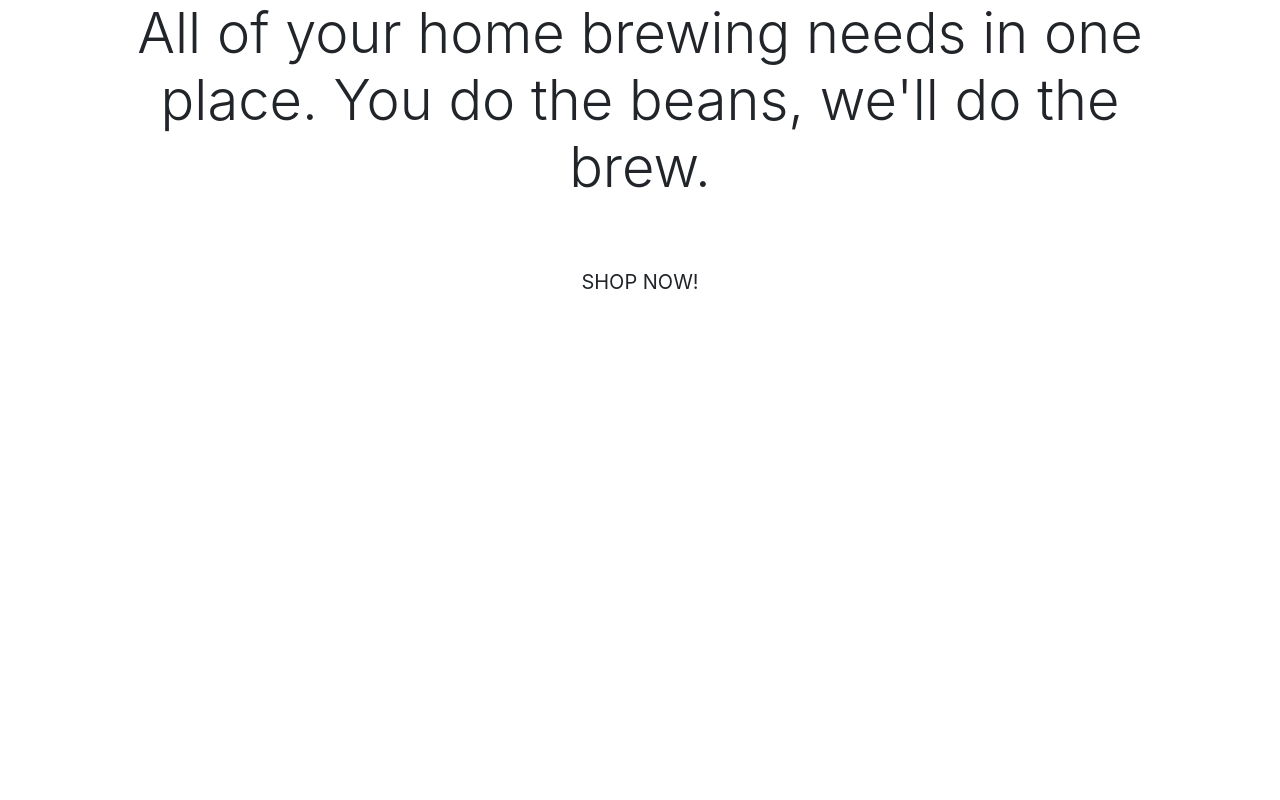
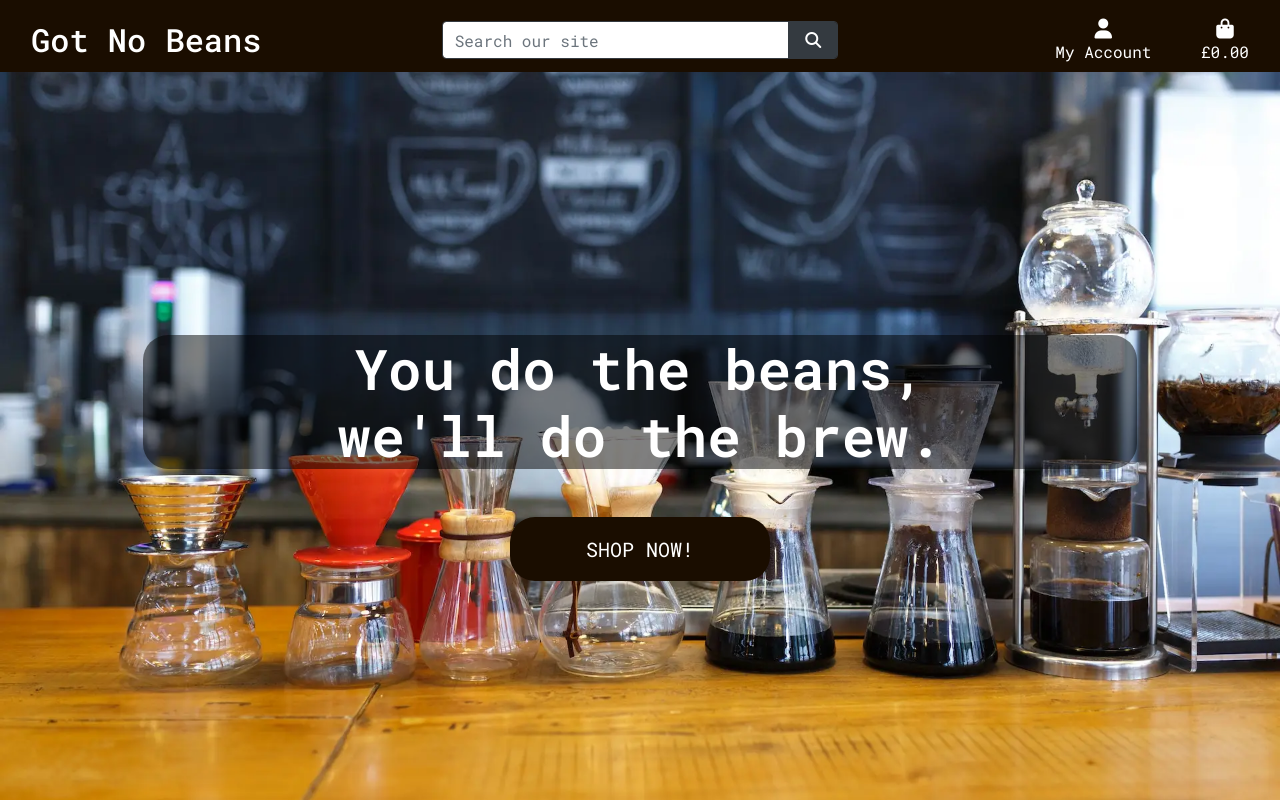
Before and after one commit to davecoll3/GotNoBeans, a Django app: page / in a window 1280 px wide. Run offline with Django 3.2, Linux system fonts and the light colour scheme; some libraries are stand-ins or nearby versions.

Commit message:
feat: completed homepage header and css

```diff
--- a/got_no_beans/settings.py
+++ b/got_no_beans/settings.py
@@ -151,6 +151,10 @@ USE_TZ = True
 # https://docs.djangoproject.com/en/3.2/howto/static-files/
 
 STATIC_URL = '/static/'
+STATICFILES_DIRS = (os.path.join(BASE_DIR, 'static'),)
+
+MEDIA_URL = '/media/'
+MEDIA_ROOT = os.path.join(BASE_DIR, 'media')
 
 # Default primary key field type
 # https://docs.djangoproject.com/en/3.2/ref/settings/#default-auto-field
--- a/got_no_beans/urls.py
+++ b/got_no_beans/urls.py
@@ -15,9 +15,11 @@ Including another URLconf
 """
 from django.contrib import admin
 from django.urls import path, include
+from django.conf import settings
+from django.conf.urls.static import static
 
 urlpatterns = [
     path('admin/', admin.site.urls),
     path('accounts/', include('allauth.urls')),
     path('', include('home.urls')),
-]
+] + static(settings.MEDIA_URL, document_root=settings.MEDIA_ROOT)
--- a/home/templates/home/index.html
+++ b/home/templates/home/index.html
@@ -13,9 +13,10 @@
     <div class="container h-100">
         <div class="row h-100">
             <div class="col-12 my-auto text-center">
-                <h3 class="display-4">
-                    All of your home brewing needs in one place.
-                    You do the beans, we'll do the brew.
+                <h3 class="display-4 homepage-body-text">
+                    You do the beans,
+                    <br>
+                    we'll do the brew.
                 </h3>
                 <div class="my-5">
                     <h4>
--- /dev/null
+++ b/static/css/base.css
@@ -0,0 +1,83 @@
+html {
+    height: 100%;
+}
+
+body {
+    background: url('/media/homepage_background.webp') no-repeat center center fixed;
+    background-size: cover;
+    height: calc(100vh - 164px);
+    color: white;
+    font-family: 'Roboto Mono';
+}
+
+/* from Bulma */
+.icon {
+    align-items: center;
+    display: inline-flex;
+    justify-content: center;
+    height: 1.5rem;
+    width: 1.5rem;
+}
+
+.main-logo-link {
+    width: fit-content;
+}
+
+/* Header */
+#topnav {
+    background-color: #1a0d00;
+}
+
+/* Buttons */
+.shop-now-btn {
+    background: #1a0d00;
+    color: white;
+    min-width: 260px;
+    border-radius: 25px;
+}
+
+.btn-black {
+    background: #1a0d00;
+    color: white;
+}
+
+.shop-now-button:hover,
+.shop-now-button:active,
+.shop-now-button:focus,
+.btn-black:hover,
+.btn-black:active,
+.btn-black:focus {
+    background: #1a0d00;
+    color: white;
+}
+
+/* Homepage */
+.homepage-body-text {
+    font-weight: 600;
+    background-color: rgba(0,0,0,.5);
+    border-radius: 25px;
+}
+
+/* -------------------------------- Media Queries */
+
+/* Slightly larger container on xl screens */
+@media (min-width: 1200px) {
+  .container {
+    max-width: 80%;
+  }
+}
+
+/* fixed top navbar only on medium and up */
+@media (min-width: 992px) {
+    .fixed-top-desktop-only {
+        position: fixed;
+        top: 0;
+        right: 0;
+        left: 0;
+        z-index: 1030;
+    }
+
+    .header-container {
+        padding-top: 164px;
+    }
+}
--- a/templates/base.html
+++ b/templates/base.html
@@ -15,6 +15,8 @@
 
     {% block corecss %}
         <link rel="stylesheet" href="https://cdn.jsdelivr.net/npm/bootstrap@4.6.2/dist/css/bootstrap.min.css" integrity="sha384-xOolHFLEh07PJGoPkLv1IbcEPTNtaed2xpHsD9ESMhqIYd0nLMwNLD69Npy4HI+N" crossorigin="anonymous">
+        <link rel="stylesheet" href="https://fonts.googleapis.com/css2?family=Roboto+Mono:wght@300;400;500;600;700&display=swap">
+        <link rel="stylesheet" href="{% static 'css/base.css' %}">
     {% endblock %}
 
     {% block extra_css %}
@@ -22,9 +24,9 @@
 
     {% block corejs %}
         <script src="https://cdn.jsdelivr.net/npm/jquery@3.5.1/dist/jquery.min.js" integrity="sha256-9/aliU8dGd2tb6OSsuzixeV4y/faTqgFtohetphbbj0=" crossorigin="anonymous"></script>
-        <script src="https://cdn.jsdelivr.net/npm/popper.js@1.16.1/dist/umd/popper.min.js" integrity="sha384-9/reFTGAW83EW2RDu2S0VKaIzap3H66lZH81PoYlFhbGU+6BZp6G7niu735Sk7lN" crossorigin="anonymous"></script>
-        <script src="https://cdn.jsdelivr.net/npm/bootstrap@4.6.2/dist/js/bootstrap.min.js" integrity="sha384-+sLIOodYLS7CIrQpBjl+C7nPvqq+FbNUBDunl/OZv93DB7Ln/533i8e/mZXLi/P+" crossorigin="anonymous"></script>
-    {% endblock %}
+        <script src="https://cdn.jsdelivr.net/npm/bootstrap@4.6.2/dist/js/bootstrap.bundle.min.js" integrity="sha384-Fy6S3B9q64WdZWQUiU+q4/2Lc9npb8tCaSX9FK7E8HnRr0Jz8D6OP9dO5Vg3Q9ct" crossorigin="anonymous"></script>
+        <script src="https://kit.fontawesome.com/264c721967.js" crossorigin="anonymous"></script>
+        {% endblock %}
 
     {% block extra_js %}
     {% endblock %}
@@ -32,7 +34,67 @@
     <title>Got No Beans {% block extra_title %}{% endblock %}</title>
   </head>
   <body>
-    <header class="container-fluid fixed-top"></header>
+    <header class="container-fluid fixed-top">
+        <div id="topnav" class="row pt-lg-2 d-none d-lg-flex">
+            <div class="col-12 col-lg-4 my-auto py-1 py-lg-0 text-center text-lg-left">
+                <a href="{% url 'home' %}" class="nav-link main-logo-link text-white">
+                    <h2 class="my-0">Got No Beans</h2>
+                </a>
+            </div>
+            <div class="col-12 col-lg-4 my-auto py-1 py-lg-0">
+                <form method="GET" action="">
+                    <div class="input-group w-100">
+                        <input class="form-control border border-dark" type="text" name="q" placeholder="Search our site">
+                        <div class="input-group-append">
+                            <button class="form-control btn btn-dark border border-dark" type="submit">
+                                <span class="icon">
+                                    <i class="fas fa-search"></i>
+                                </span>
+                            </button>
+                        </div>
+                    </div>
+                </form>
+            </div>
+            <div class="col-12 col-lg-4 my-auto py-1 py-lg-0">
+                <ul class="list-inline list-unstyled text-center text-lg-right my-0">
+                    <li class="list-inline-item dropdown">
+                        <a class="text-white nav-link" href="#" id="user-options" data-toggle="dropdown" aria-haspopup="true" aria-expanded="false">
+                            <div class="text-center">
+                                <div><i class="fas fa-user fa-lg"></i></div>
+                                <p class="my-0">My Account</p>
+                            </div>
+                        </a>
+                        <div class="dropdown-menu border-0" aria-labelledby="user-options">
+                            {% if request.user.is_authenticated %}
+                                {% if request.user.is_superuser %}
+                                    <a href="" class="dropdown-item">Product Management</a>
+                                {% endif %}
+                                <a href="" class="dropdown-item">My Profile</a>
+                                <a href="{% url 'account_logout' %}" class="dropdown-item">Logout</a>
+                            {% else %}
+                                <a href="{% url 'account_signup' %}" class="dropdown-item">Register</a>
+                                <a href="{% url 'account_login' %}" class="dropdown-item">Login</a>
+                            {% endif %}
+                        </div>
+                    </li>
+                    <li class="list-inline-item">
+                        <a class="{% if grand_total %}text-info font-weight-bold{% else %}text-white{% endif %} nav-link" href="">
+                            <div class="text-center">
+                                <div><i class="fas fa-shopping-bag fa-lg"></i></div>
+                                <p class="my-0">
+                                    {% if grand_total %}
+                                        ${{ grand_total|floatformat:2 }}
+                                    {% else %}
+                                        £0.00
+                                    {% endif %}
+                                </p>
+                            </div>
+                        </a>
+                    </li>
+                </ul>
+            </div>
+        </div>
+    </header>
 
     {% if messages %}
         <div class="message-container"></div>
```
Also changed, not shown: media/homepage-background.webp (added), media/homepage_background.webp (added).
